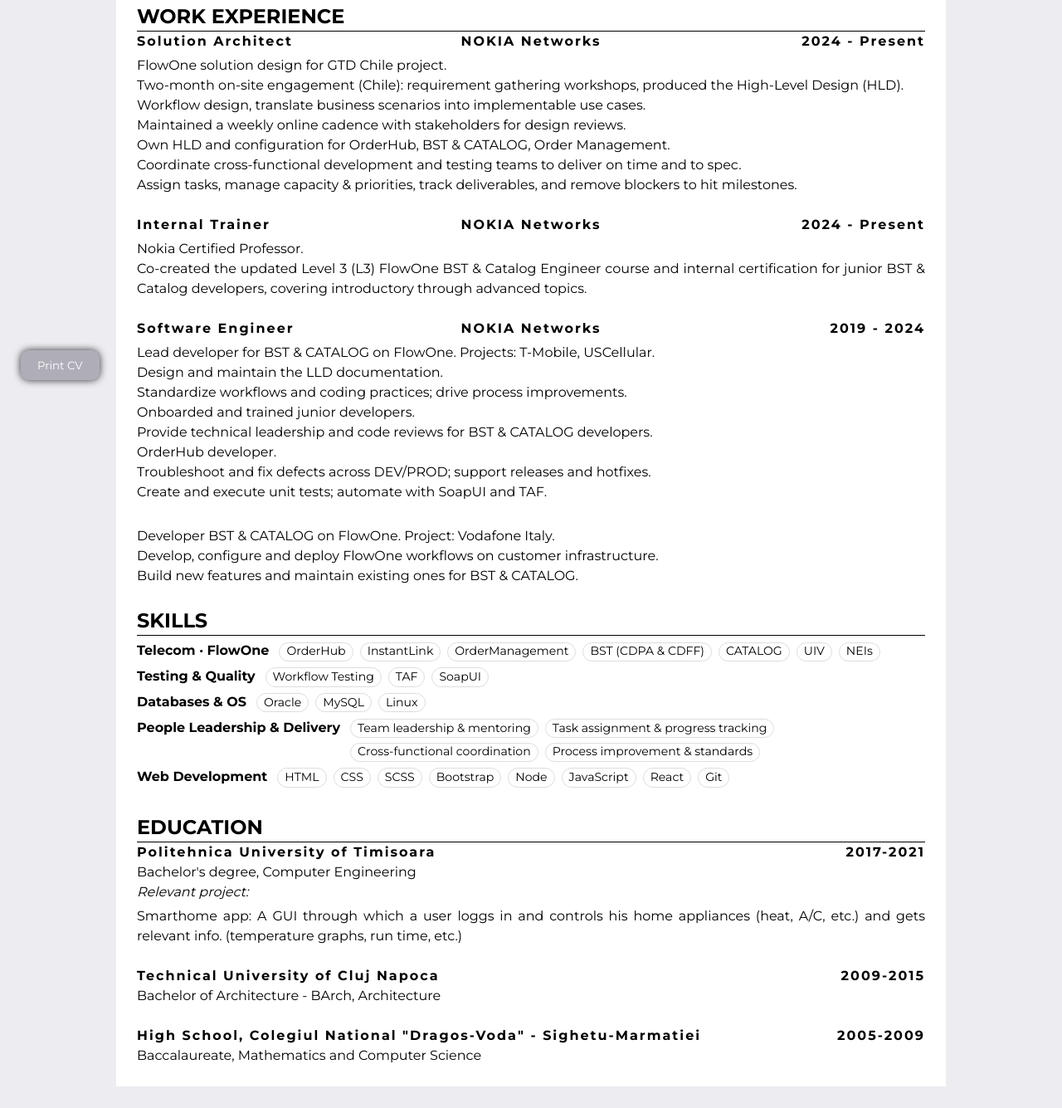
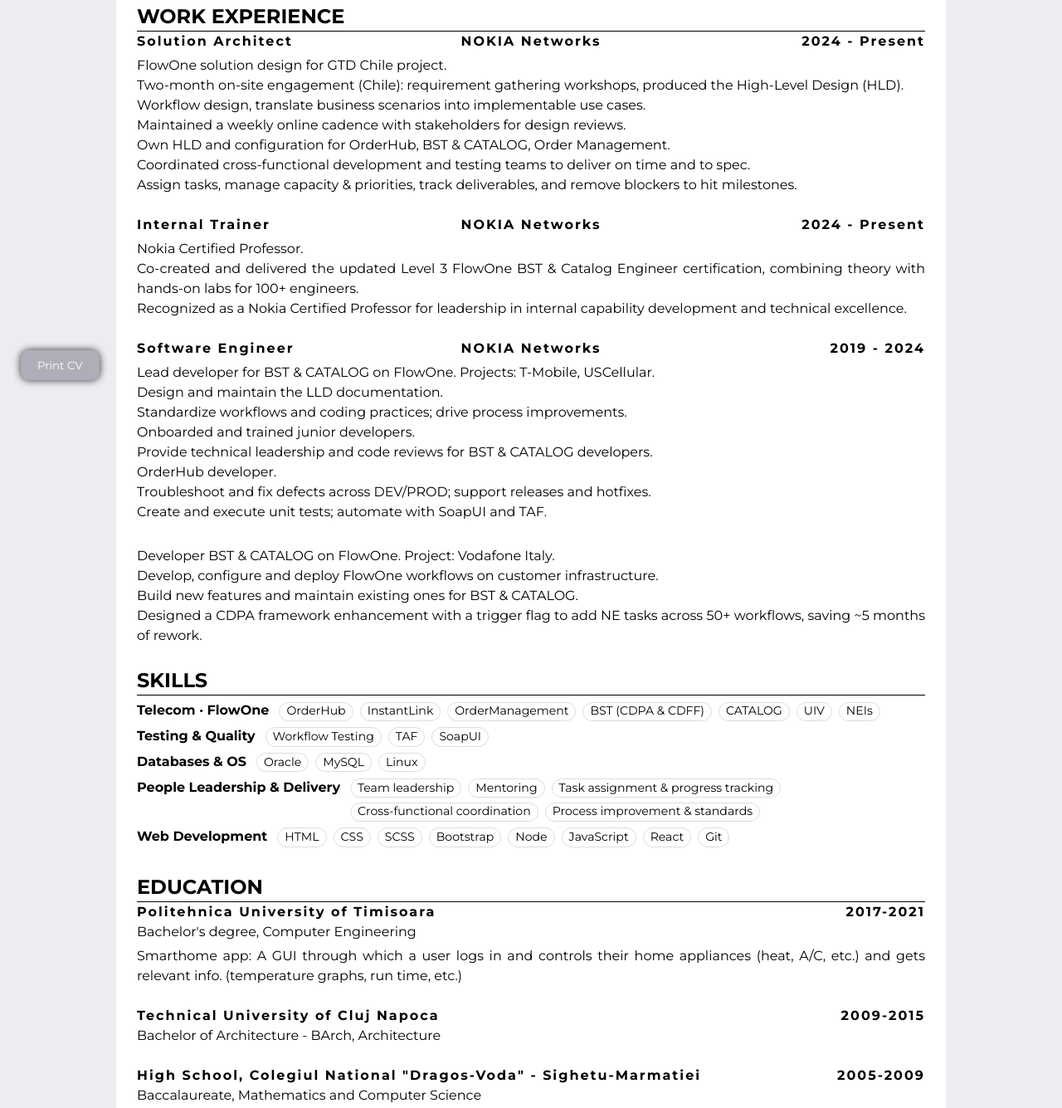
Before and after one commit to adrianlazarpop/CV, a plain HTML site: page CV/index2.html in a window 1280 px wide. Shown: the part 292-1627 px from the top of the page at 83% size. Before the commit the page ends 1601 px from the top, so only its background shows below. Drawn offline with Linux system fonts and the light colour scheme.

Commit message:
update index2

```diff
--- a/CV/index2.html
+++ b/CV/index2.html
@@ -99,7 +99,7 @@
                 <br>
                 Own HLD and configuration for OrderHub, BST & CATALOG, Order Management.
                 <br>
-                Coordinate cross-functional development and testing teams to deliver on time and to spec.
+                Coordinated cross-functional development and testing teams to deliver on time and to spec.
                 <br>
                 Assign tasks, manage capacity & priorities, track deliverables, and remove blockers to hit milestones.
                 <br>
@@ -115,8 +115,11 @@
             <p class="experience-description">
                 Nokia Certified Professor.
                 <br>
-                Co-created the updated Level 3 (L3) FlowOne BST & Catalog Engineer course and internal certification for
-                junior BST & Catalog developers, covering introductory through advanced topics.
+                Co-created and delivered the updated Level 3 FlowOne BST & Catalog Engineer certification, combining
+                theory with hands-on labs for 100+ engineers.
+                <br>
+                Recognized as a Nokia Certified Professor for leadership in internal capability development and
+                technical excellence.
                 <br>
                 <br>
             </p>
@@ -154,6 +157,9 @@
                 Develop, configure and deploy FlowOne workflows on customer infrastructure.
                 <br>
                 Build new features and maintain existing ones for BST & CATALOG.
+                <br>
+                Designed a CDPA framework enhancement with a trigger flag to add NE tasks across 50+ workflows, saving
+                ~5 months of rework.
 
 
 
@@ -247,7 +253,8 @@
             <div class="skills-group">
                 <h3>People Leadership & Delivery </h3>
                 <ul class="chips">
-                    <li>Team leadership & mentoring</li>
+                    <li>Team leadership</li>
+                    <li>Mentoring</li>
                     <li>Task assignment & progress tracking</li>
                     <li>Cross-functional coordination</li>
                     <li>Process improvement & standards</li>
@@ -278,11 +285,11 @@
             </div>
             <p>Bachelor's degree, Computer Engineering</p>
             <div class="title-and-city">
-                <p class="experience-title">Relevant project:</p>
+                <!-- <p class="experience-title">Relevant project:</p> -->
                 <!-- <p>Timisoara</p> -->
             </div>
             <p class="experience-description">
-                Smarthome app: A GUI through which a user loggs in and controls his
+                Smarthome app: A GUI through which a user logs in and controls their
                 home appliances (heat, A/C, etc.) and gets relevant info.
                 (temperature graphs, run time, etc.)
             </p>
```
